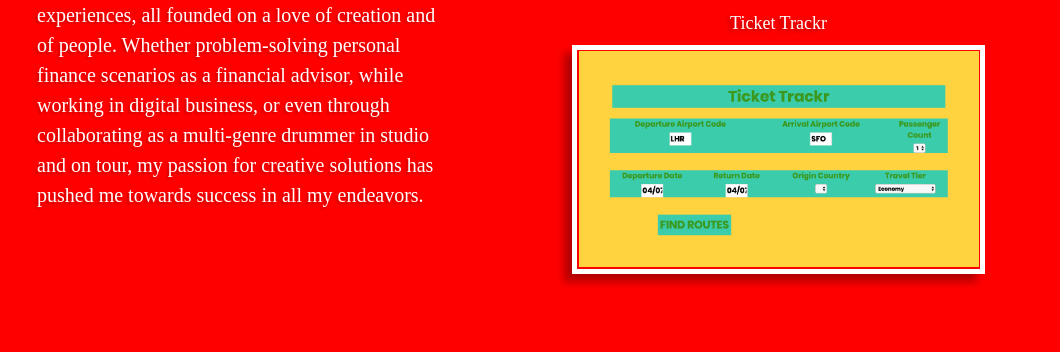
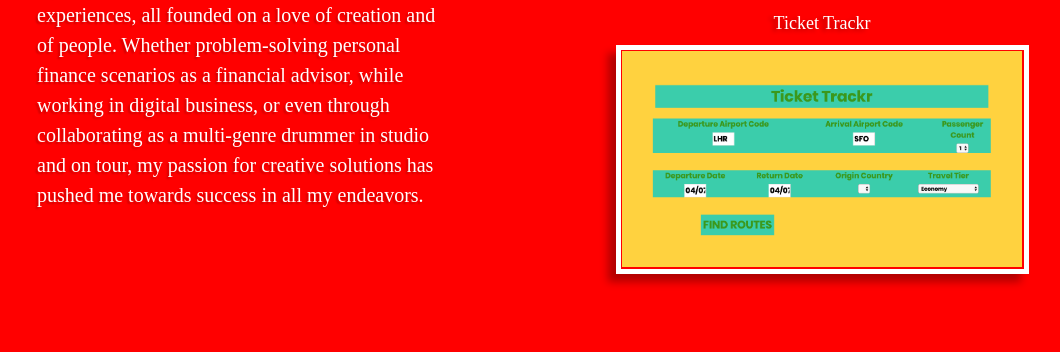
Before and after one commit to LoganLeopold/LoganLeopold.github.io, a website: page index.html in a window 1280 px wide. Shown: the part 448-800 px from the top of the page, without its empty margins (103-1163 px from the left). Drawn offline with nearby package versions, Linux system fonts and the light colour scheme; a web font is replaced by a local one.

Commit message:
reapplied justifications

```diff
--- a/style.css
+++ b/style.css
@@ -13,10 +13,10 @@ body {
 }
 
 div {
-    /* align-items: center;
+    align-items: center;
     justify-items: center;
     justify-content: center;
-    align-content: center; */
+    align-content: center;
 }
 
 header {
```
